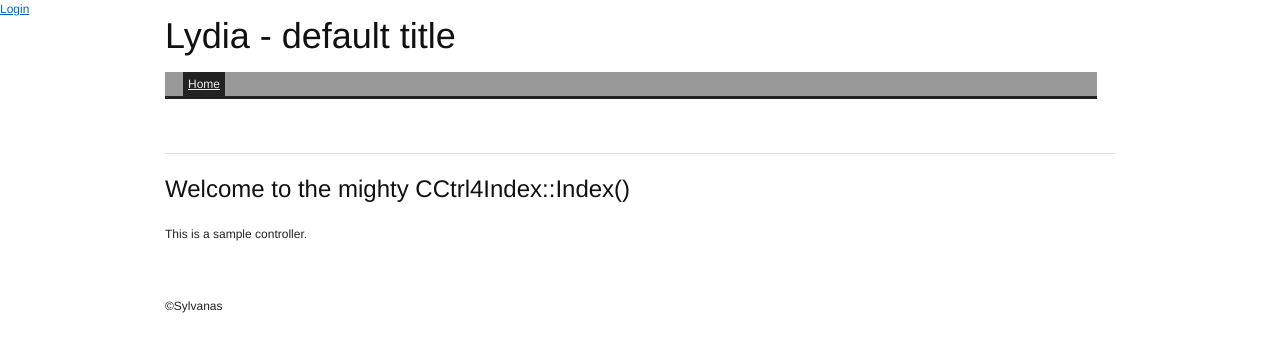
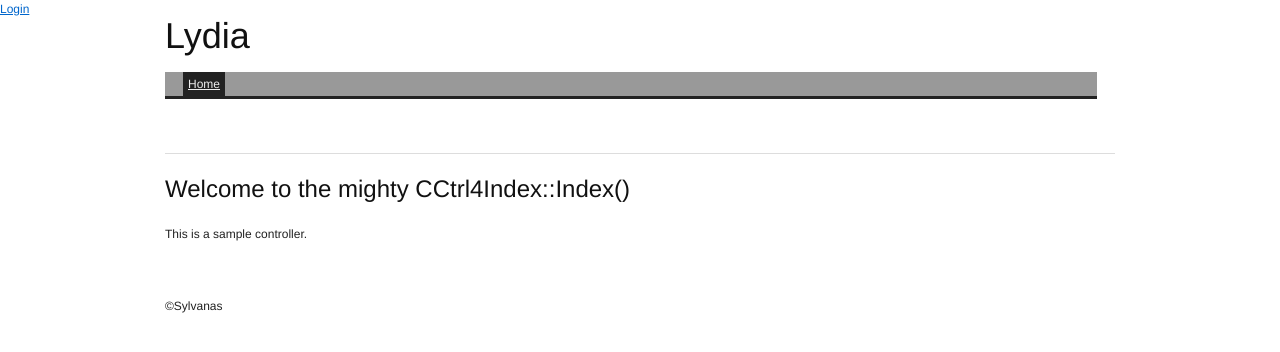
Before and after one commit to reechani/slydia, a PHP site: page / in a window 1280 px wide. Shown: the top 352 px of the page. Run offline with PHP 8.4, Linux system fonts and the light colour scheme; data that the repository does not hold is empty.

Commit message:
fixed title-issue

```diff
--- a/src/CLydia.php
+++ b/src/CLydia.php
@@ -28,7 +28,7 @@ class CLydia implements ISingleton {
 		$ly->template = new stdClass();
 		$ly->template->regions = new stdClass();
 		$this->template->tplfile = 'default';
-		$this->template->title = 'default title';
+		$this->template->title = $this->cfg["site"]["head"]["title"];
 		$this->template->stylesheet = $this->cfg["baseurl"] . "/style/blueprint/screen.css";
 	}
 
--- a/theme/default.tpl.php
+++ b/theme/default.tpl.php
@@ -41,7 +41,7 @@
 
 			<!-- HEADER -->
 			<div id="header-wrapper" class="container">
-				<h1><?php echo $ly->cfg["site"]["header"]["site-title"] . " - " . $ly->template->title; ?></h1>
+				<h1><?php echo $ly->cfg["site"]["header"]["site-title"]; ?></h1>
 				<?php echo $menu; ?>
 			</div>
 
```
